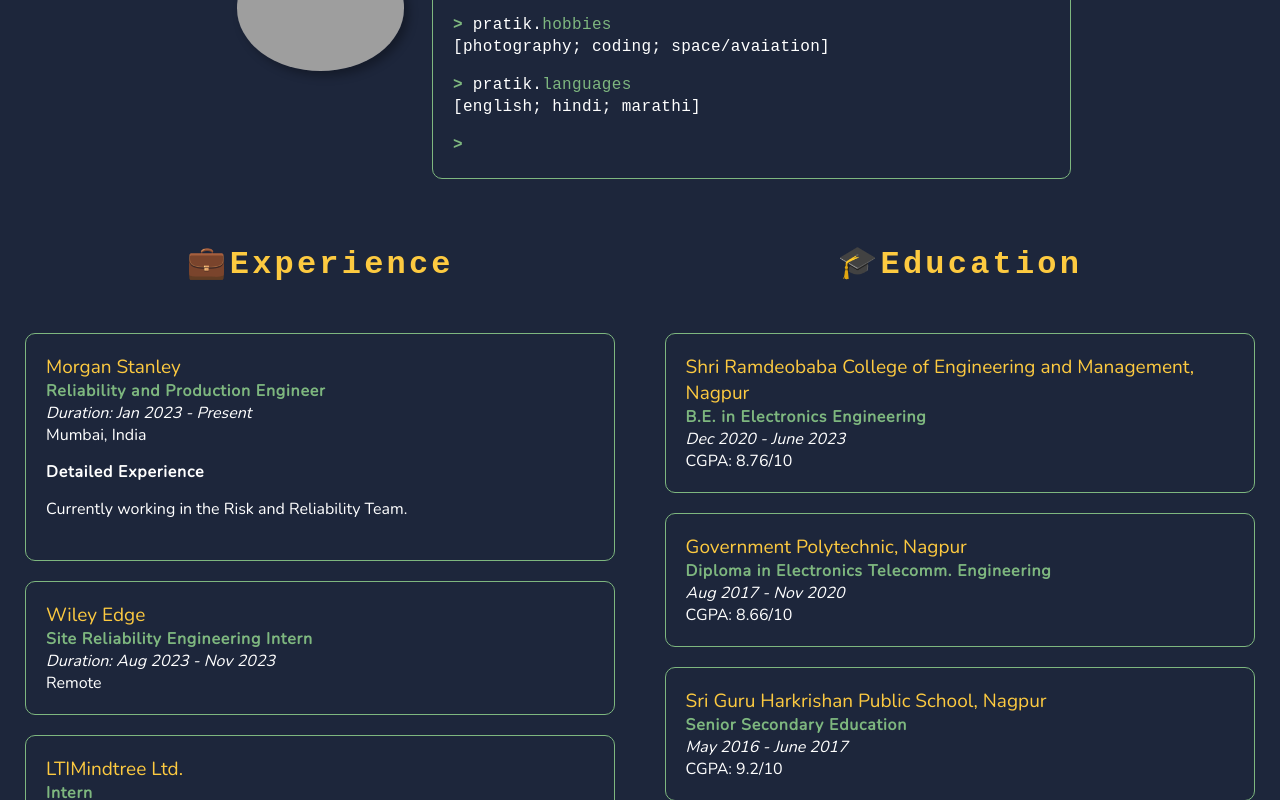
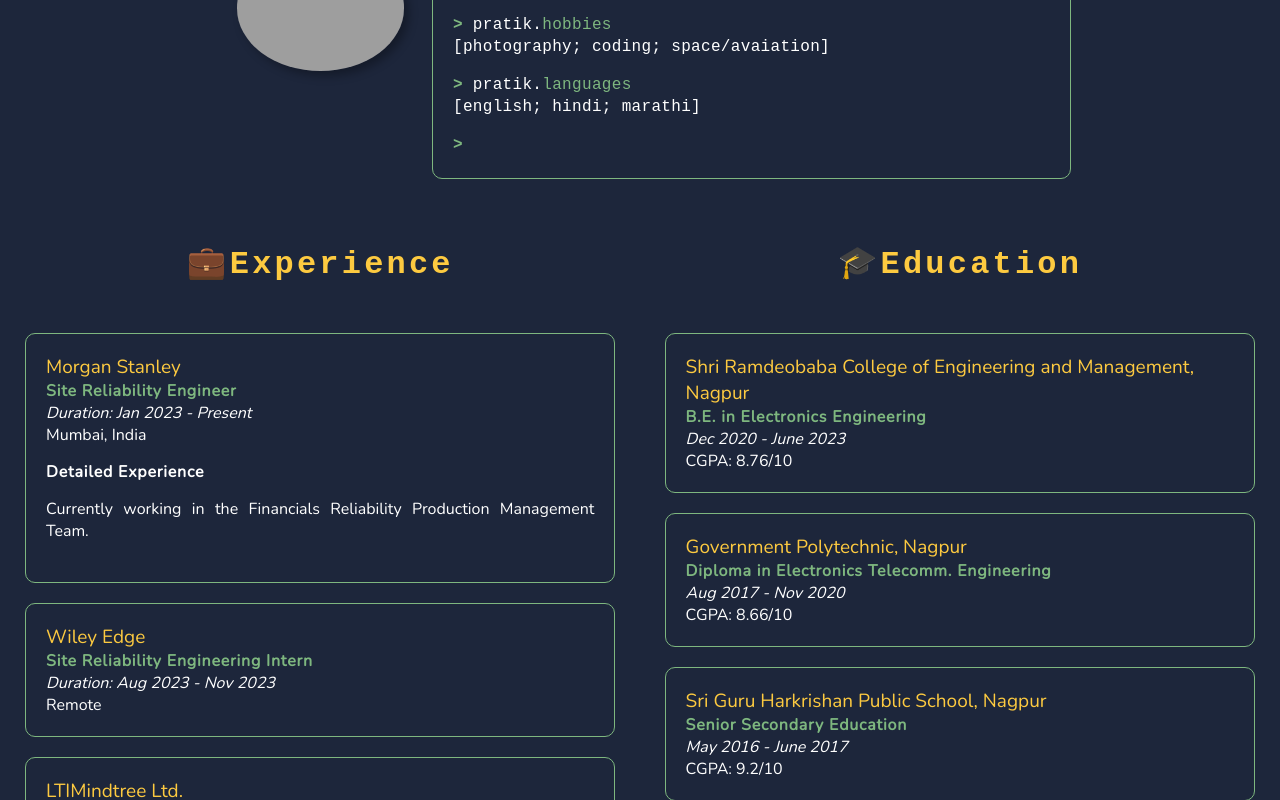
Before and after one commit to pratikks01/portfolio-v1, a plain HTML site: page about.html in a window 1280 px wide. Both pictures are taken after a click on the element 320 px from the left and 908 px from the top of the page. Shown: the part 508-1308 px from the top of the page. Drawn offline with nearby package versions, Linux system fonts and the light colour scheme; grey boxes are pictures that could not be loaded.

Commit message:
Experience updated

```diff
--- a/about.html
+++ b/about.html
@@ -114,7 +114,7 @@
 								<p class="input">
 									pratik.<span class="green">experience</span>
 								</p>
-								<p class="return">RPE, Morgan Stanley</p>
+								<p class="return">SRE, Morgan Stanley</p>
 							</div>
 							<!-- <div class="statement">
 								<p class="input">pratik.<span class="green">resume</span></p>
@@ -167,7 +167,7 @@
 									>Morgan Stanley</a
 								>
 							</p>
-							<h4 class="green">Reliability and Production Engineer</h4>
+							<h4 class="green">Site Reliability Engineer</h4>
 							<p class="date">Duration: Jan 2023 - Present</p>
 							Mumbai, India
 							<br />
@@ -175,7 +175,8 @@
 							<div class="details closed" id="morganStanley-details">
 								<h5 id="edu-spacing">Detailed Experience</h5>
 								<p id="experience-spacing">
-									Currently working in the Risk and Reliability Team.
+									Currently working in the Financials Reliability Production
+									Management Team.
 								</p>
 							</div>
 						</div>
```
Also changed, not shown: index.html (+1 -1 lines).
